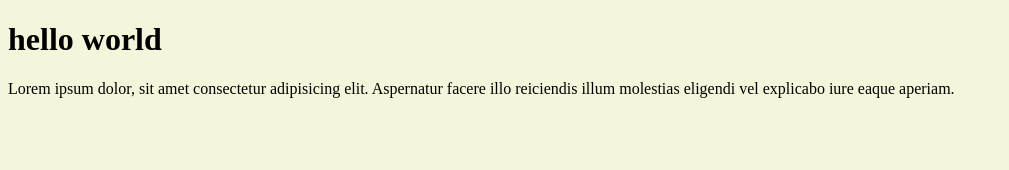
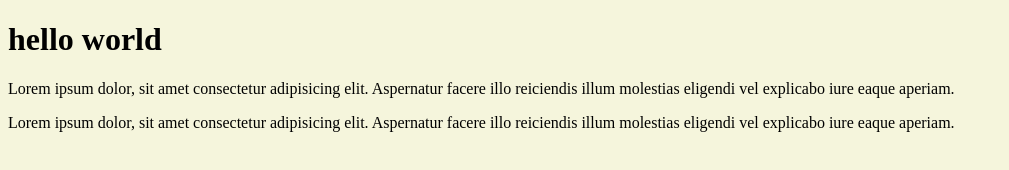
Before and after one commit to JohnSmith019/test2, a plain HTML site: page index.html in a window 1280 px wide. Shown: the whole page, without its empty margins (0-1009 px from the left). Drawn offline with Linux system fonts and the light colour scheme.

Commit message:
add lorem ipsum text to index

```diff
--- a/index.html
+++ b/index.html
@@ -10,5 +10,6 @@
 <body>
     <h1>hello world</h1>
     <p>Lorem ipsum dolor, sit amet consectetur adipisicing elit. Aspernatur facere illo reiciendis illum molestias eligendi vel explicabo iure eaque aperiam.</p>
+    <p>Lorem ipsum dolor, sit amet consectetur adipisicing elit. Aspernatur facere illo reiciendis illum molestias eligendi vel explicabo iure eaque aperiam.</p>
 </body>
 </html>
```
